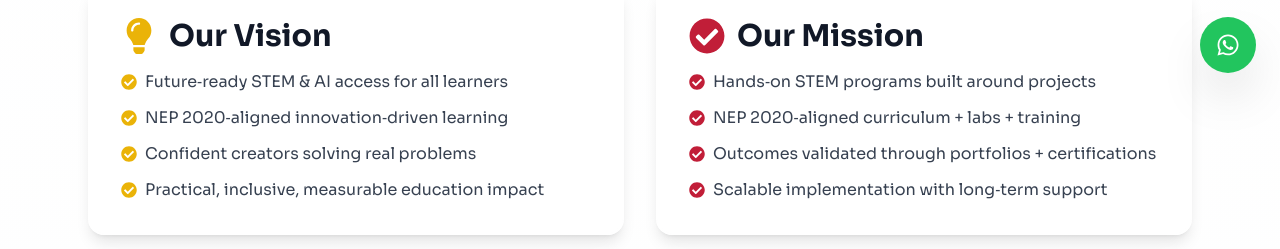
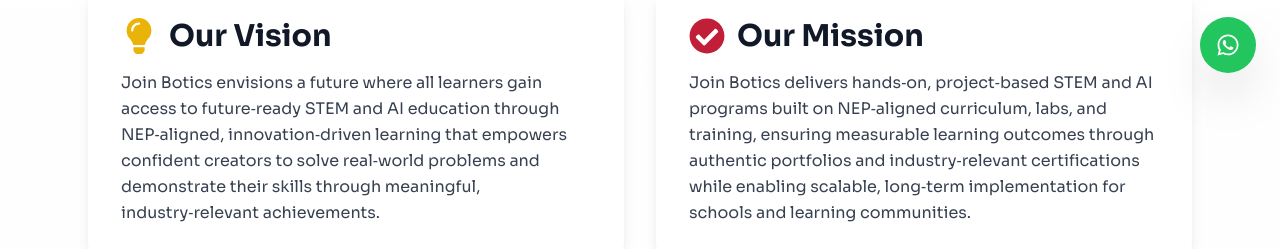
Before and after one commit to 160421747301/JoinBotics-, a React (Vite) app in the folder client/: page /about in a window 1280 px wide. Shown: the part 703-952 px from the top of the page. Built offline with nearby package versions, Linux system fonts and the light colour scheme.

Commit message:
Integrate partner school logos and update ecosystem stats

```diff
--- a/client/src/pages/About.jsx
+++ b/client/src/pages/About.jsx
@@ -5,7 +5,7 @@
 const TIMELINE = [
   { year: "2018", milestone: "Founded Join Botics and launched our first Techno Tamers Lab, marking the beginning of our STEM innovation journey." },
   { year: "2019", milestone: "Pioneered Bengaluru's first 3D Printing Labs exclusively for school students, giving young learners early exposure to cutting‑edge technology." },
-  { year: "2020", milestone: "Formed our first major partnerships with 10 schools, expanding STEAM learning across institutions." },
+  { year: "2020", milestone: "Formed our first major partnerships with 10 schools, expanding STEM learning across institutions." },
   { year: "2021", milestone: "Introduced structured Coding Programs to strengthen digital literacy and foundational programming skills." },
   { year: "2022", milestone: "Established dedicated AI Labs to bring future‑ready learning directly into classrooms." },
   { year: "2023", milestone: "Expanded our reach through partnerships with 25 schools, accelerating impact across multiple regions." },
@@ -110,24 +110,9 @@
               <FaLightbulb className="text-4xl text-yellow-500" />
               <h2 className="text-3xl font-bold">Our Vision</h2>
             </div>
-            <ul className="space-y-3 text-gray-700">
-              <li className="flex items-start gap-2">
-                <FaCheckCircle className="text-yellow-500 mt-1 flex-shrink-0" />
-                <span>Future‑ready STEM & AI access for all learners</span>
-              </li>
-              <li className="flex items-start gap-2">
-                <FaCheckCircle className="text-yellow-500 mt-1 flex-shrink-0" />
-                <span>NEP 2020‑aligned innovation‑driven learning</span>
-              </li>
-              <li className="flex items-start gap-2">
-                <FaCheckCircle className="text-yellow-500 mt-1 flex-shrink-0" />
-                <span>Confident creators solving real problems</span>
-              </li>
-              <li className="flex items-start gap-2">
-                <FaCheckCircle className="text-yellow-500 mt-1 flex-shrink-0" />
-                <span>Practical, inclusive, measurable education impact</span>
-              </li>
-            </ul>
+            <p className="text-gray-700 leading-relaxed">
+              Join Botics envisions a future where all learners gain access to future‑ready STEM and AI education through NEP‑aligned, innovation‑driven learning that empowers confident creators to solve real‑world problems and demonstrate their skills through meaningful, industry‑relevant achievements.
+            </p>
           </motion.div>
 
           <motion.div
@@ -141,24 +126,9 @@
               <FaCheckCircle className="text-4xl text-[#c11e38]" />
               <h2 className="text-3xl font-bold">Our Mission</h2>
             </div>
-            <ul className="space-y-3 text-gray-700">
-              <li className="flex items-start gap-2">
-                <FaCheckCircle className="text-[#c11e38] mt-1 flex-shrink-0" />
-                <span>Hands‑on STEM programs built around projects</span>
-              </li>
-              <li className="flex items-start gap-2">
-                <FaCheckCircle className="text-[#c11e38] mt-1 flex-shrink-0" />
-                <span>NEP 2020‑aligned curriculum + labs + training</span>
-              </li>
-              <li className="flex items-start gap-2">
-                <FaCheckCircle className="text-[#c11e38] mt-1 flex-shrink-0" />
-                <span>Outcomes validated through portfolios + certifications</span>
-              </li>
-              <li className="flex items-start gap-2">
-                <FaCheckCircle className="text-[#c11e38] mt-1 flex-shrink-0" />
-                <span>Scalable implementation with long‑term support</span>
-              </li>
-            </ul>
+            <p className="text-gray-700 leading-relaxed">
+              Join Botics delivers hands‑on, project‑based STEM and AI programs built on NEP‑aligned curriculum, labs, and training, ensuring measurable learning outcomes through authentic portfolios and industry‑relevant certifications while enabling scalable, long‑term implementation for schools and learning communities.
+            </p>
           </motion.div>
         </div>
       </section>
@@ -423,34 +393,34 @@
               <div className="flex animate-scroll hover:pause">
                 {/* First set of logos */}
                 {[
-                  { name: 'Alpine Public School', logo: '/assets/Alpine Public School.jpg' },
-                  { name: 'Ashoka High School', logo: '/assets/Ashoka High School.jpg' },
-                  { name: 'Arise International School', logo: '/assets/Arise International School.jpg' },
-                  { name: 'Bangalore International Academy', logo: '/assets/Bangalore International Academy.jpg' },
-                  { name: 'Bangalore International Public School', logo: '/assets/Bangalore International Public School.jpg' },
-                  { name: 'Bangalore International Kids High', logo: '/assets/Bangalore International Kids High.jpg' },
-                  { name: 'Bhavan Bangalore Press School', logo: '/assets/Bhavan Bangalore Press School.jpg' },
-                  { name: 'Billabong High International School', logo: '/assets/Billabong High International School.jpg' },
-                  { name: 'Riverdale High School', logo: '/assets/Riverdale High School.jpg' },
-                  { name: 'Gaikwad Global School', logo: '/assets/Gaikwad Global School.jpg' },
-                  { name: 'SEA International School', logo: '/assets/SEA International School.jpg' },
-                  { name: 'SM English School', logo: '/assets/SM English School.jpg' },
-                  { name: 'SVR Chinmaya School', logo: '/assets/SVR Chinmaya School.jpg' },
+                  { name: 'Alpine Public School', logo: '/assets/JB Clients Logos/Alpine.png' },
+                  { name: 'Ashoka High School', logo: '/assets/JB Clients Logos/ashoka-hall-school.jpg' },
+                  { name: 'Arise International School', logo: '/assets/JB Clients Logos/Arise School.png' },
+                  { name: 'Bangalore International Academy', logo: '/assets/JB Clients Logos/bangalore-international-academy- Combined.png' },
+                  { name: 'Bangalore International Public School', logo: '/assets/JB Clients Logos/BIPS.png' },
+                  { name: 'Bangalore International Kids High', logo: '/assets/JB Clients Logos/kids high School.png' },
+                  { name: 'Bhavan Bangalore Press School', logo: '/assets/JB Clients Logos/Bangalore Bhavans Press School.jpg' },
+                  { name: 'Billabong High International School', logo: '/assets/JB Clients Logos/billabong.png' },
+                  { name: 'Riverdale High School', logo: '/assets/JB Clients Logos/River Dale School.jfif' },
+                  { name: 'Prayag International School', logo: '/assets/JB Clients Logos/Prayag_Logo.png' },
+                  { name: 'SEA International School', logo: '/assets/JB Clients Logos/Sea School.jfif' },
+                  { name: 'SM English School', logo: '/assets/JB Clients Logos/SM School.png' },
+                  { name: 'SVR Chinmaya School', logo: '/assets/JB Clients Logos/SVR Logo.jpg' },
                 ].concat([
                   /* Duplicate set for seamless loop */
-                  { name: 'Alpine Public School', logo: '/assets/Alpine Public School.jpg' },
-                  { name: 'Ashoka High School', logo: '/assets/Ashoka High School.jpg' },
-                  { name: 'Arise International School', logo: '/assets/Arise International School.jpg' },
-                  { name: 'Bangalore International Academy', logo: '/assets/Bangalore International Academy.jpg' },
-                  { name: 'Bangalore International Public School', logo: '/assets/Bangalore International Public School.jpg' },
-                  { name: 'Bangalore International Kids High', logo: '/assets/Bangalore International Kids High.jpg' },
-                  { name: 'Bhavan Bangalore Press School', logo: '/assets/Bhavan Bangalore Press School.jpg' },
-                  { name: 'Billabong High International School', logo: '/assets/Billabong High International School.jpg' },
-                  { name: 'Riverdale High School', logo: '/assets/Riverdale High School.jpg' },
-                  { name: 'Gaikwad Global School', logo: '/assets/Gaikwad Global School.jpg' },
-                  { name: 'SEA International School', logo: '/assets/SEA International School.jpg' },
-                  { name: 'SM English School', logo: '/assets/SM English School.jpg' },
-                  { name: 'SVR Chinmaya School', logo: '/assets/SVR Chinmaya School.jpg' },
+                  { name: 'Alpine Public School', logo: '/assets/JB Clients Logos/Alpine.png' },
+                  { name: 'Ashoka High School', logo: '/assets/JB Clients Logos/ashoka-hall-school.jpg' },
+                  { name: 'Arise International School', logo: '/assets/JB Clients Logos/Arise School.png' },
+                  { name: 'Bangalore International Academy', logo: '/assets/JB Clients Logos/bangalore-international-academy- Combined.png' },
+                  { name: 'Bangalore International Public School', logo: '/assets/JB Clients Logos/BIPS.png' },
+                  { name: 'Bangalore International Kids High', logo: '/assets/JB Clients Logos/kids high School.png' },
+                  { name: 'Bhavan Bangalore Press School', logo: '/assets/JB Clients Logos/Bangalore Bhavans Press School.jpg' },
+                  { name: 'Billabong High International School', logo: '/assets/JB Clients Logos/billabong.png' },
+                  { name: 'Riverdale High School', logo: '/assets/JB Clients Logos/River Dale School.jfif' },
+                  { name: 'Prayag International School', logo: '/assets/JB Clients Logos/Prayag_Logo.png' },
+                  { name: 'SEA International School', logo: '/assets/JB Clients Logos/Sea School.jfif' },
+                  { name: 'SM English School', logo: '/assets/JB Clients Logos/SM School.png' },
+                  { name: 'SVR Chinmaya School', logo: '/assets/JB Clients Logos/SVR Logo.jpg' },
                 ]).map((partner, idx) => (
                   <div
                     key={idx}
@@ -487,16 +457,16 @@
               className="mt-10 flex flex-wrap justify-center gap-8 pt-8 border-t border-gray-200"
             >
               <div className="text-center">
-                <div className="text-3xl font-bold text-[#c11e38]">13+</div>
+                <div className="text-3xl font-bold text-[#c11e38]">10+</div>
+                <div className="text-sm text-gray-600 mt-1">Programs Offered</div>
+              </div>
+              <div className="text-center">
+                <div className="text-3xl font-bold text-[#c11e38]">50+</div>
                 <div className="text-sm text-gray-600 mt-1">Partner Schools</div>
               </div>
               <div className="text-center">
-                <div className="text-3xl font-bold text-[#c11e38]">5,000+</div>
-                <div className="text-sm text-gray-600 mt-1">Students Reached</div>
-              </div>
-              <div className="text-center">
-                <div className="text-3xl font-bold text-[#c11e38]">100+</div>
-                <div className="text-sm text-gray-600 mt-1">Programs Delivered</div>
+                <div className="text-3xl font-bold text-[#c11e38]">100K+</div>
+                <div className="text-sm text-gray-600 mt-1">Students Enriched</div>
               </div>
             </motion.div>
           </div>
```
